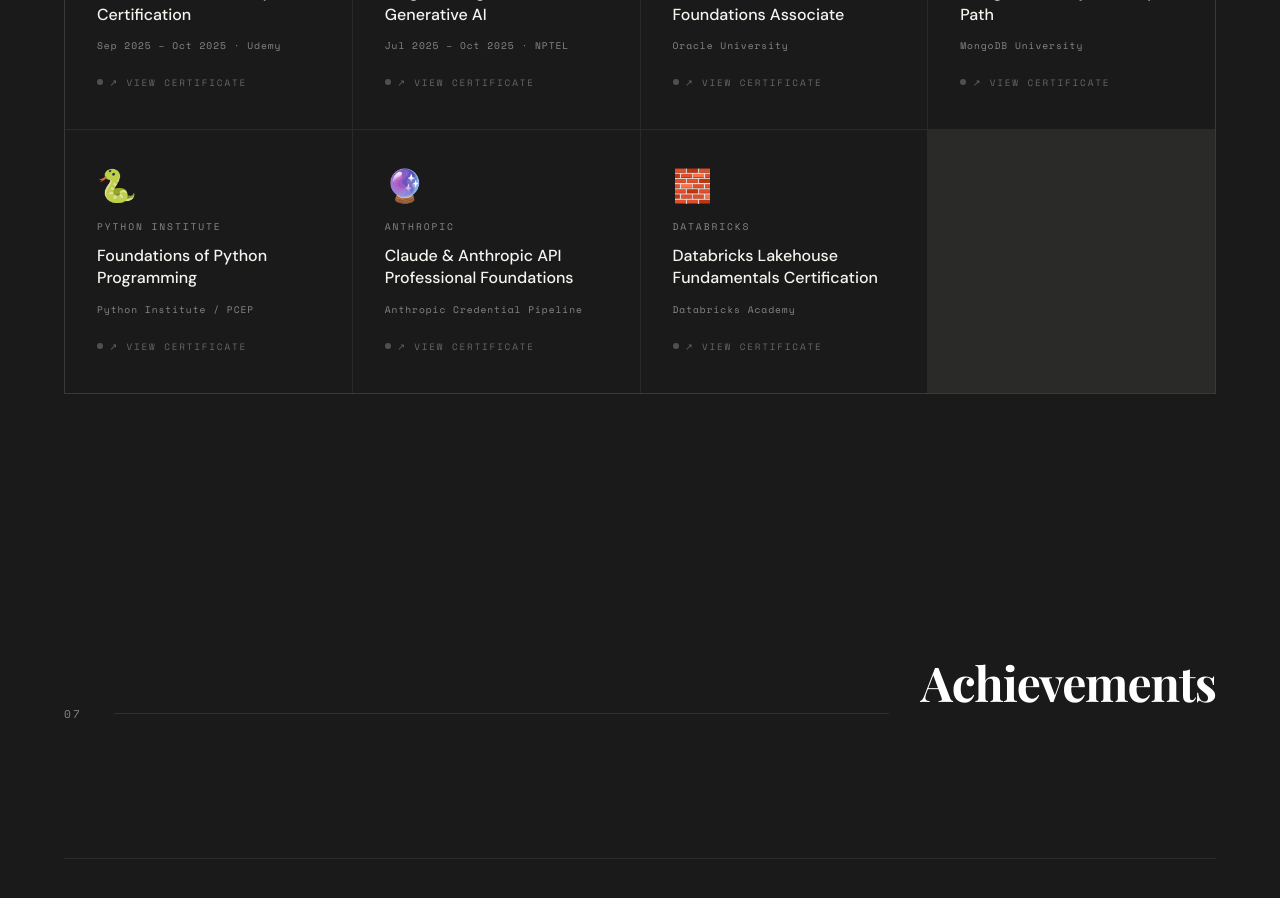
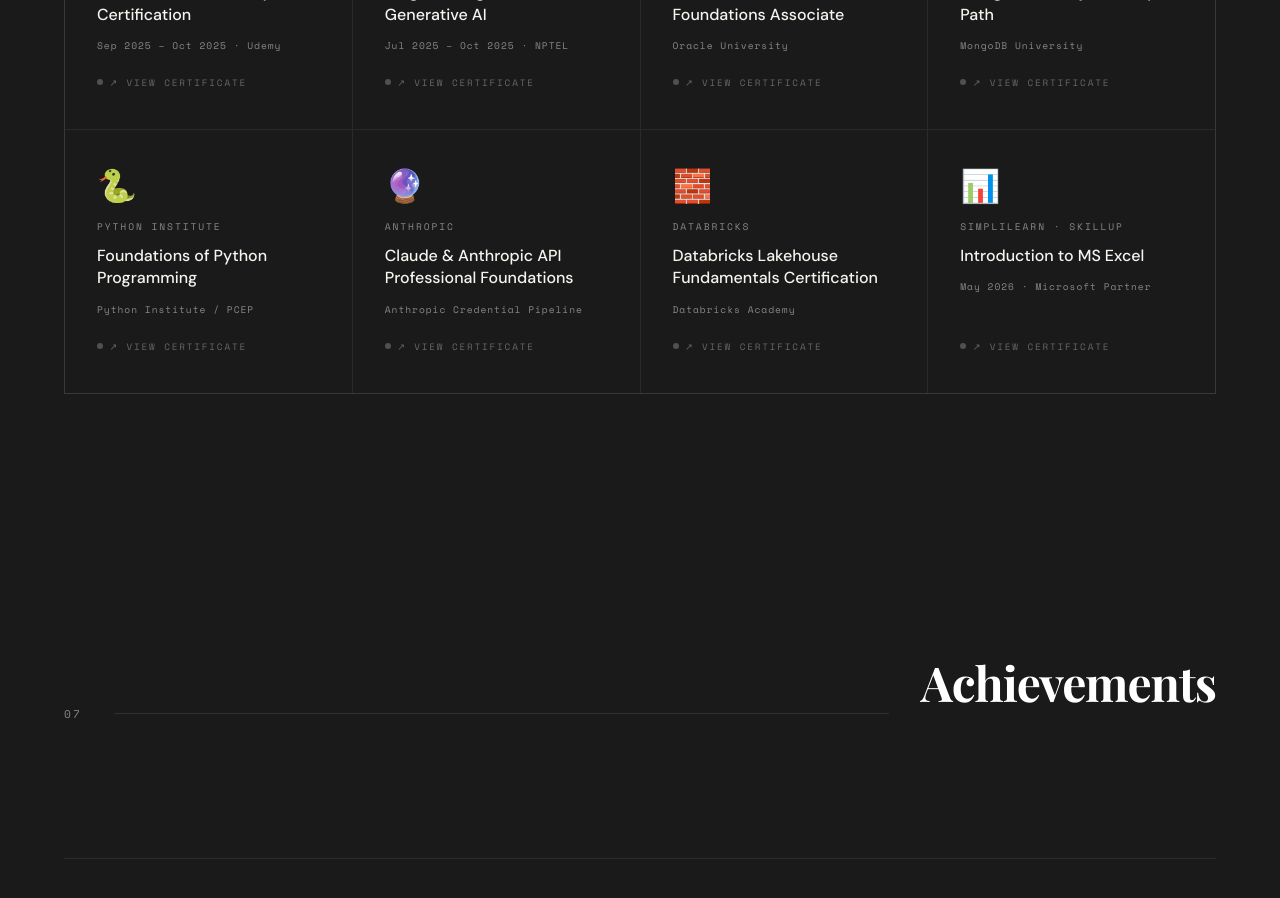
Before and after one commit to Addagudi-Sathvik/Portfolio, a React (Vite) app in the folder frontend/: page / in a window 1280 px wide. Shown: the part 9160-10058 px from the top of the page. Built offline with nearby package versions, Linux system fonts and the light colour scheme.

Commit message:
uploaded the certificate

```diff
--- a/frontend/src/components/PortfolioContent.jsx
+++ b/frontend/src/components/PortfolioContent.jsx
@@ -826,6 +826,15 @@
             <div className="cert-badge cert-badge--link">↗ View Certificate</div>
           </a>
 
+          {/* New Card — MS Excel */}
+          <a className="cert-card reveal reveal-delay-3" href="https://drive.google.com/file/d/1xOIy5SQFrtpjqbcX5y4QKf5ZWk_sGTyV/view?usp=drivesdk" target="_blank" rel="noopener">
+            <div className="cert-logo">📊</div>
+            <div className="cert-issuer">Simplilearn · SkillUp</div>
+            <div className="cert-name">Introduction to MS Excel</div>
+            <div className="cert-date">May 2026 · Microsoft Partner</div>
+            <div className="cert-badge cert-badge--link">↗ View Certificate</div>
+          </a>
+
         </div>
       </section>
 
```
